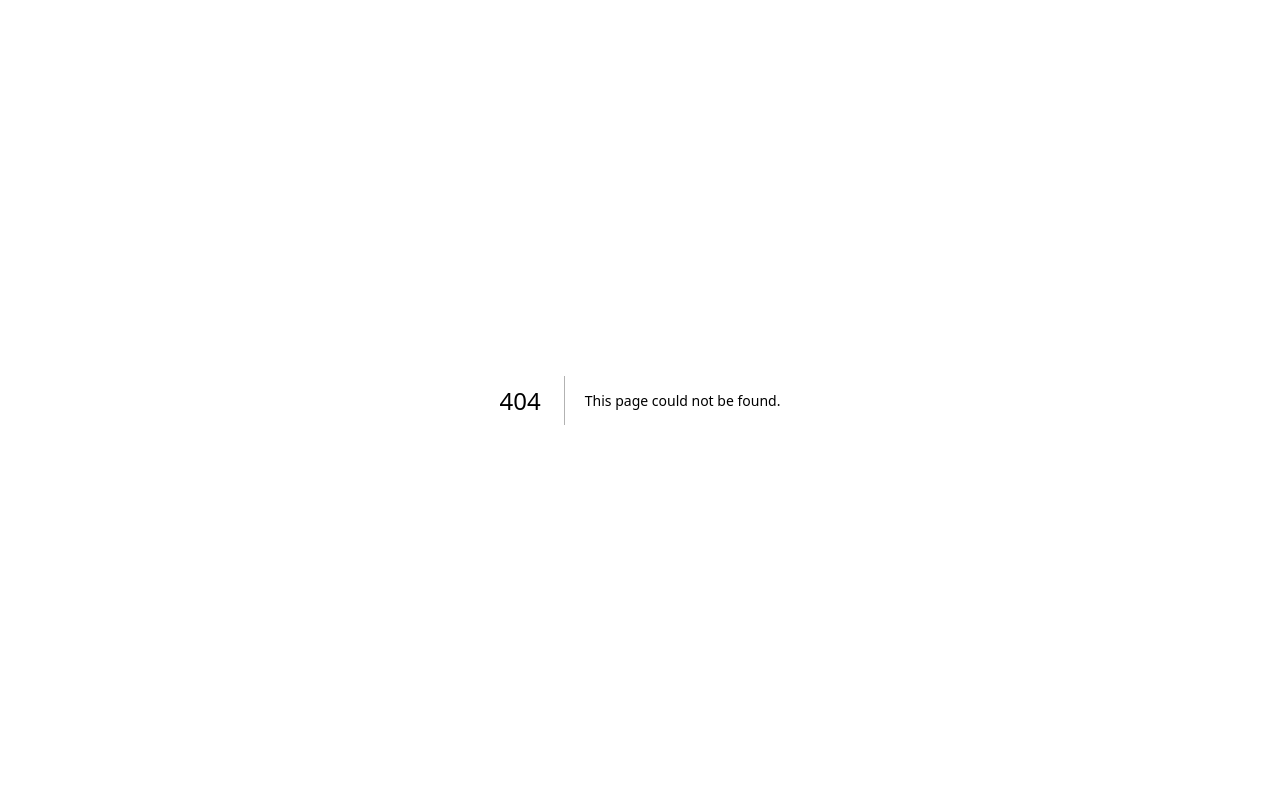
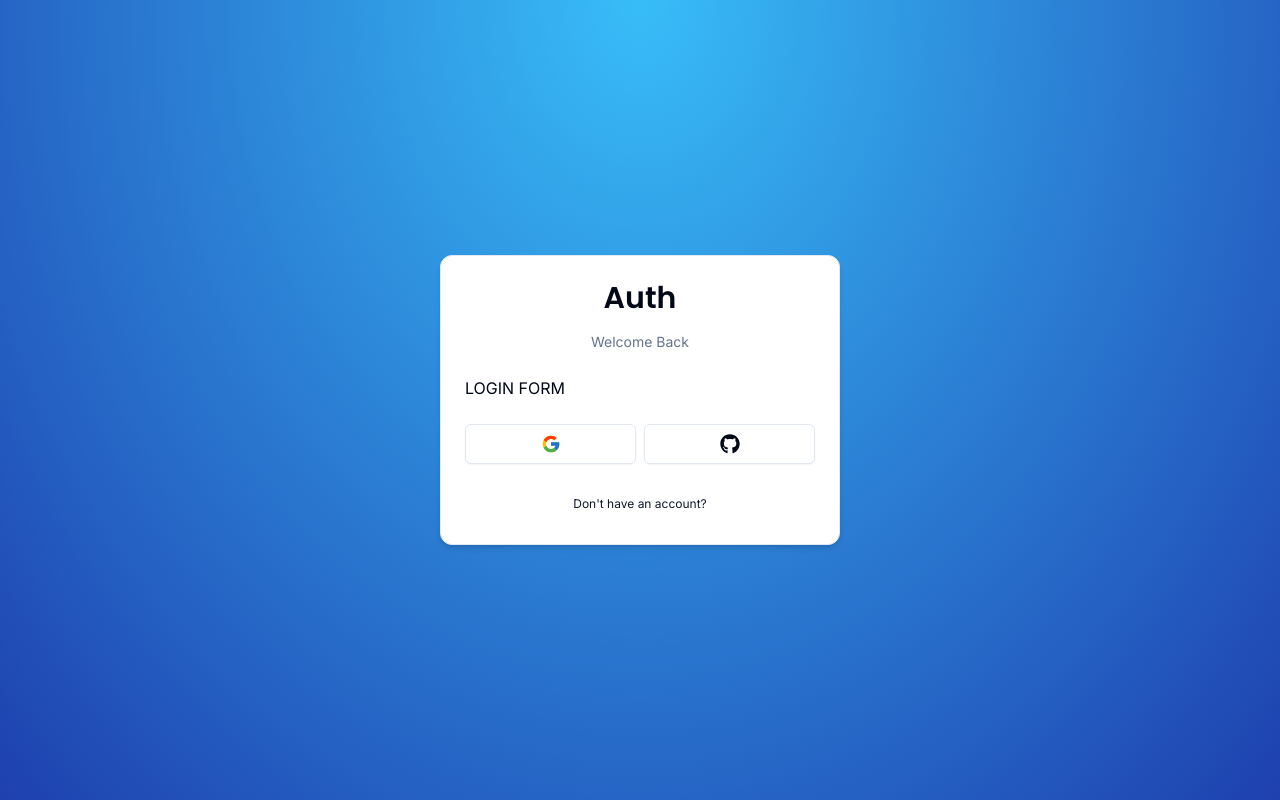
Before and after one commit to DevLaukey/next-auth-role-based, a Next.js app: page /auth/login in a window 1280 px wide. Before the commit this address had no page. Built offline with nearby package versions, Linux system fonts and the light colour scheme.

Commit message:
Added the card wrapper and buttons to add form

```diff
--- /dev/null
+++ b/app/auth/layout.tsx
@@ -0,0 +1,11 @@
+import React from "react";
+
+function AuthLayout({ children }: { children: React.ReactNode }) {
+  return (
+    <div className="h-full flex items-center justify-center  bg-[radial-gradient(ellipse_at_top,_var(--tw-gradient-stops))] from-sky-400 to-blue-800">
+      {children}
+    </div>
+  );
+}
+
+export default AuthLayout;
--- /dev/null
+++ b/app/auth/login/page.tsx
@@ -0,0 +1,9 @@
+import { LoginForm } from "@/components/auth/login-form"
+
+function LoginPage() {
+  return (
+   <LoginForm/>
+  )
+}
+
+export default LoginPage
--- /dev/null
+++ b/components/auth/back-button.tsx
@@ -0,0 +1,16 @@
+"use client";
+
+import Link from "next/link";
+import { Button } from "../ui/button";
+
+interface BackButtonProps {
+  label: string;
+  href: string;
+}
+export const BackButton = ({ href, label }: BackButtonProps) => {
+  return (
+    <Button className="w-full font-normal" variant="link" size="sm" asChild>
+      <Link href={href}>{label}</Link>
+    </Button>
+  );
+};
--- /dev/null
+++ b/components/auth/card-wrapper.tsx
@@ -0,0 +1,41 @@
+"use client";
+
+import { Card, CardContent, CardFooter, CardHeader } from "../ui/card";
+import { BackButton } from "./back-button";
+import { Header } from "./header";
+import { Socials } from "./socials";
+
+interface CardWrapperProps {
+  children: React.ReactNode;
+  headerLabel: string;
+  backButtonLabel: string;
+  backButtonHref: string;
+  showSocial: boolean;
+}
+
+export const CardWrapper = ({
+  children,
+  headerLabel,
+  backButtonLabel,
+  backButtonHref,
+  showSocial,
+}: CardWrapperProps) => {
+  return (
+    <Card className="w-[400px] shadow-md">
+      <CardHeader>
+        <Header label={headerLabel} />
+      </CardHeader>
+          <CardContent>{children}</CardContent>
+          {
+              showSocial && (<CardFooter>
+                  <Socials />
+              </CardFooter>)
+          }
+          <CardFooter>
+              <BackButton label={backButtonLabel}
+                  href={ backButtonHref} />
+
+          </CardFooter>
+    </Card>
+  );
+};
--- /dev/null
+++ b/components/auth/header.tsx
@@ -0,0 +1,20 @@
+import { Poppins } from "next/font/google";
+import { cn } from "@/lib/utils";
+
+const font = Poppins({
+  subsets: ["latin"],
+  weight: ["600"],
+});
+
+interface HeaderProps {
+  label: string;
+}
+
+export const Header = ({ label }: HeaderProps) => {
+  return (
+    <div className="w-full flex flex-col gap-y-4 items-center justify-center">
+      <h1 className={cn("text-3xl font-semibold", font.className)}>Auth</h1>
+      <p className="text-muted-foreground text-sm">{label}</p>
+    </div>
+  );
+};
--- /dev/null
+++ b/components/auth/login-form.tsx
@@ -0,0 +1,14 @@
+import { CardWrapper } from "./card-wrapper";
+
+export const LoginForm = () => {
+  return (
+    <CardWrapper
+      headerLabel="Welcome Back"
+      backButtonLabel="Don't have an account?"
+      backButtonHref="/auth/register"
+      showSocial
+    >
+      LOGIN FORM
+    </CardWrapper>
+  );
+};
--- /dev/null
+++ b/components/auth/socials.tsx
@@ -0,0 +1,18 @@
+"use client";
+
+import { FcGoogle } from "react-icons/fc";
+import {FaGithub } from "react-icons/fa";
+import { Button } from "../ui/button";
+
+export const Socials = () => {
+  return (
+    <div className="flex items-center w-full gap-x-2">
+      <Button className="w-full" variant="outline" size="lg">
+        <FcGoogle className=" h-5 w-5" />
+      </Button>
+      <Button className="w-full" variant="outline" size="lg">
+        <FaGithub className=" h-5 w-5" />
+      </Button>
+    </div>
+  );
+};
--- /dev/null
+++ b/components/ui/card.tsx
@@ -0,0 +1,76 @@
+import * as React from "react"
+
+import { cn } from "@/lib/utils"
+
+const Card = React.forwardRef<
+  HTMLDivElement,
+  React.HTMLAttributes<HTMLDivElement>
+>(({ className, ...props }, ref) => (
+  <div
+    ref={ref}
+    className={cn(
+      "rounded-xl border bg-card text-card-foreground shadow",
+      className
+    )}
+    {...props}
+  />
+))
+Card.displayName = "Card"
+
+const CardHeader = React.forwardRef<
+  HTMLDivElement,
+  React.HTMLAttributes<HTMLDivElement>
+>(({ className, ...props }, ref) => (
+  <div
+    ref={ref}
+    className={cn("flex flex-col space-y-1.5 p-6", className)}
+    {...props}
+  />
+))
+CardHeader.displayName = "CardHeader"
+
+const CardTitle = React.forwardRef<
+  HTMLParagraphElement,
+  React.HTMLAttributes<HTMLHeadingElement>
+>(({ className, ...props }, ref) => (
+  <h3
+    ref={ref}
+    className={cn("font-semibold leading-none tracking-tight", className)}
+    {...props}
+  />
+))
+CardTitle.displayName = "CardTitle"
+
+const CardDescription = React.forwardRef<
+  HTMLParagraphElement,
+  React.HTMLAttributes<HTMLParagraphElement>
+>(({ className, ...props }, ref) => (
+  <p
+    ref={ref}
+    className={cn("text-sm text-muted-foreground", className)}
+    {...props}
+  />
+))
+CardDescription.displayName = "CardDescription"
+
+const CardContent = React.forwardRef<
+  HTMLDivElement,
+  React.HTMLAttributes<HTMLDivElement>
+>(({ className, ...props }, ref) => (
+  <div ref={ref} className={cn("p-6 pt-0", className)} {...props} />
+))
+CardContent.displayName = "CardContent"
+
+const CardFooter = React.forwardRef<
+  HTMLDivElement,
+  React.HTMLAttributes<HTMLDivElement>
+>(({ className, ...props }, ref) => (
+  <div
+    ref={ref}
+    className={cn("flex items-center p-6 pt-0", className)}
+    {...props}
+  />
+))
+CardFooter.displayName = "CardFooter"
+
+export { Card, CardHeader, CardFooter, CardTitle, CardDescription, CardContent }
--- a/package.json
+++ b/package.json
@@ -16,6 +16,7 @@
     "next": "14.0.4",
     "react": "^18",
     "react-dom": "^18",
+    "react-icons": "^4.12.0",
     "tailwind-merge": "^2.2.0",
     "tailwindcss-animate": "^1.0.7"
   },
```
Also changed, not shown: 1 other file (tests, documents, lock files or other folders).
